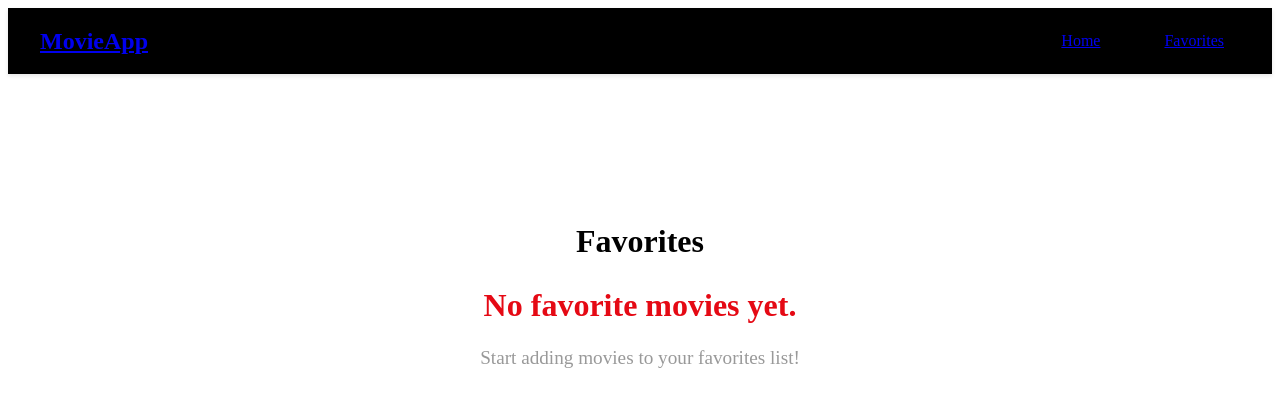
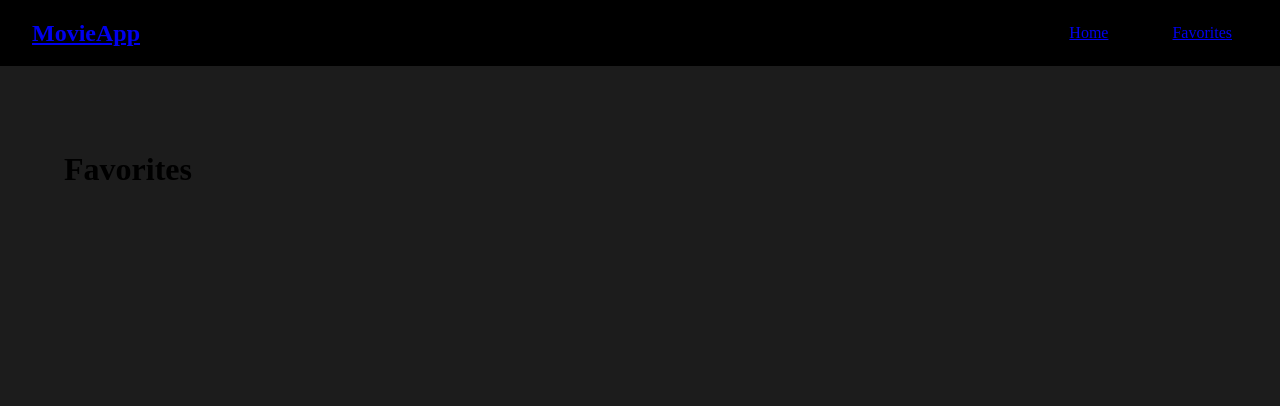
Before and after one commit to AshMargaryan/ReactTutorial, a React (Vite) app: page /favorites in a window 1280 px wide. Shown: the top 406 px of the page. Built offline with nearby package versions, Linux system fonts and the light colour scheme.

Commit message:
Added favorites functionality and fixed related bugs

```diff
--- a/src/App.jsx
+++ b/src/App.jsx
@@ -2,12 +2,13 @@ import './css/App.css'
 import Home from './pages/Home'
 import Favorites from './pages/Favorites'
 import { Routes, Route } from "react-router-dom"
+import { MovieProvider } from './contexts/MovieContext'
 import Navbar from './components/NavBar'
 
 
 function App() {
   return (
-    <div>
+    <MovieProvider>
       <Navbar />
       <main className="main-content">
         <Routes>
@@ -15,7 +16,7 @@ function App() {
           <Route path="/favorites" element={<Favorites />} />
         </Routes>
       </main>
-    </div>
+    </MovieProvider>
   );
 }
 
--- a/src/components/MovieCard.jsx
+++ b/src/components/MovieCard.jsx
@@ -1,9 +1,19 @@
 import "../css/MovieCard.css"
+import { useMovieContext } from "../contexts/MovieContext"
+
 
 function MovieCard({ movie }) {
 
-    function onFavouriteClick() {
-        alert("Clicked")
+    const { addToFavorites, removeFavorites, isFavorite } = useMovieContext()
+    const favorite = isFavorite(movie.id)
+
+    function onFavoriteClick(e) {
+        e.preventDefault()
+        if (favorite) {
+            removeFavorites(movie.id)
+        } else {
+            addToFavorites(movie)
+        }
     }
 
     return (
@@ -11,7 +21,9 @@ function MovieCard({ movie }) {
             <div className="movie-poster">
                 <img src={`https://image.tmdb.org/t/p/w500${movie.poster_path}`} alt={movie.title} />
                 <div className="movie-overaly">
-                    <button className="favorutie-btn" onClick={onFavouriteClick}>♥</button>
+                    <button className={`favorite-btn ${favorite ? "active" : ""}`} onClick={onFavoriteClick}>
+                    ♥
+                    </button>
                 </div>
             </div>
             <div className="movie-info">
--- /dev/null
+++ b/src/contexts/MovieContext.jsx
@@ -0,0 +1,41 @@
+import {createContext, useState, useContext, useEffect} from "react"
+
+const MovieContext = createContext()
+
+export const useMovieContext = () => useContext(MovieContext)
+
+export const MovieProvider = ({children}) => {
+    const [favorites, setFavorites] = useState([])
+
+    useEffect(() => {
+        const storedFavorites = localStorage.getItem("favorites")
+
+        if (storedFavorites) {
+            setFavorites(JSON.parse(storedFavorites))
+        }
+    }, [])
+
+    useEffect(() => {
+        localStorage.setItem("favorites", JSON.stringify(favorites))
+    }, [favorites])
+
+    const addToFavorites = (movie) => {
+        setFavorites((prev) => [...prev, movie])
+    }
+
+    const removeFavorites = (movieId) => {
+        setFavorites((prev) => prev.filter(movie => movie.id !== movieId))
+    }
+
+    const isFavorite = (movieId) => {
+        return favorites.some(movie => movie.id === movieId)
+    }
+
+    const value = {
+        favorites, addToFavorites, removeFavorites, isFavorite
+    }
+
+    return <MovieContext.Provider value={value}>
+        {children}
+    </MovieContext.Provider>
+}
--- a/src/css/App.css
+++ b/src/css/App.css
@@ -1,8 +1,15 @@
+body {
+  margin: 0;
+  background-color: #000000;
+}
+
 .main-content {
   flex: 1;
   padding: 2rem;
   box-sizing: border-box;
   width: 100%;
+  min-height: 100vh;
   display: flex;
   flex-direction: column;
+  background-color: #1c1c1c;
 }
--- a/src/css/Home.css
+++ b/src/css/Home.css
@@ -18,14 +18,14 @@
   padding: 0.75rem 1rem;
   border: none;
   border-radius: 4px;
-  background-color: #333;
+  background-color: #312e2e;
   color: white;
   font-size: 1rem;
 }
 
 .search-input:focus {
   outline: none;
-  box-shadow: 0 0 0 2px #666;
+  box-shadow: 0 0 0 2px #8f8d8d;
 }
 
 .search-button {
--- a/src/pages/Favorites.jsx
+++ b/src/pages/Favorites.jsx
@@ -1,6 +1,24 @@
 import "../css/Favorites.css"
+import { useMovieContext } from "../contexts/MovieContext"
+import MovieCard from "../components/MovieCard"
 
 function Favorites() {
+    const { favorites } = useMovieContext()
+
+    if (favorites) {
+        return (
+            <div className="favorites">
+                <h1>Favorites</h1>
+
+                <div className="movies-grid">
+                    {favorites.map((movie) => (
+                        <MovieCard key={movie.id} movie={movie} />
+                    ))}
+                </div>
+            </div>
+        )
+    }
+
     return (
         <div className="favorites-empty">
             <h1>Favorites</h1>
--- a/src/pages/Home.jsx
+++ b/src/pages/Home.jsx
@@ -69,7 +69,7 @@ function Home() {
                         <MovieCard key={movie.id} movie={movie} />
                         )
                 )}
-            </div>
+                </div>
             )}
         </div>
     );
--- a/src/services/api.js
+++ b/src/services/api.js
@@ -7,7 +7,7 @@ export const getPopularMovies = async () => {
     return data.results;
 };
 
-export const searchMovies = async () => {
+export const searchMovies = async (query) => {
     const responce = await fetch(`${BASE_URL}/search/movie?api_key=${API_KEY}&query=${encodeURIComponent(query)}`);
     const data = await responce.json();
     return data.results;
```
